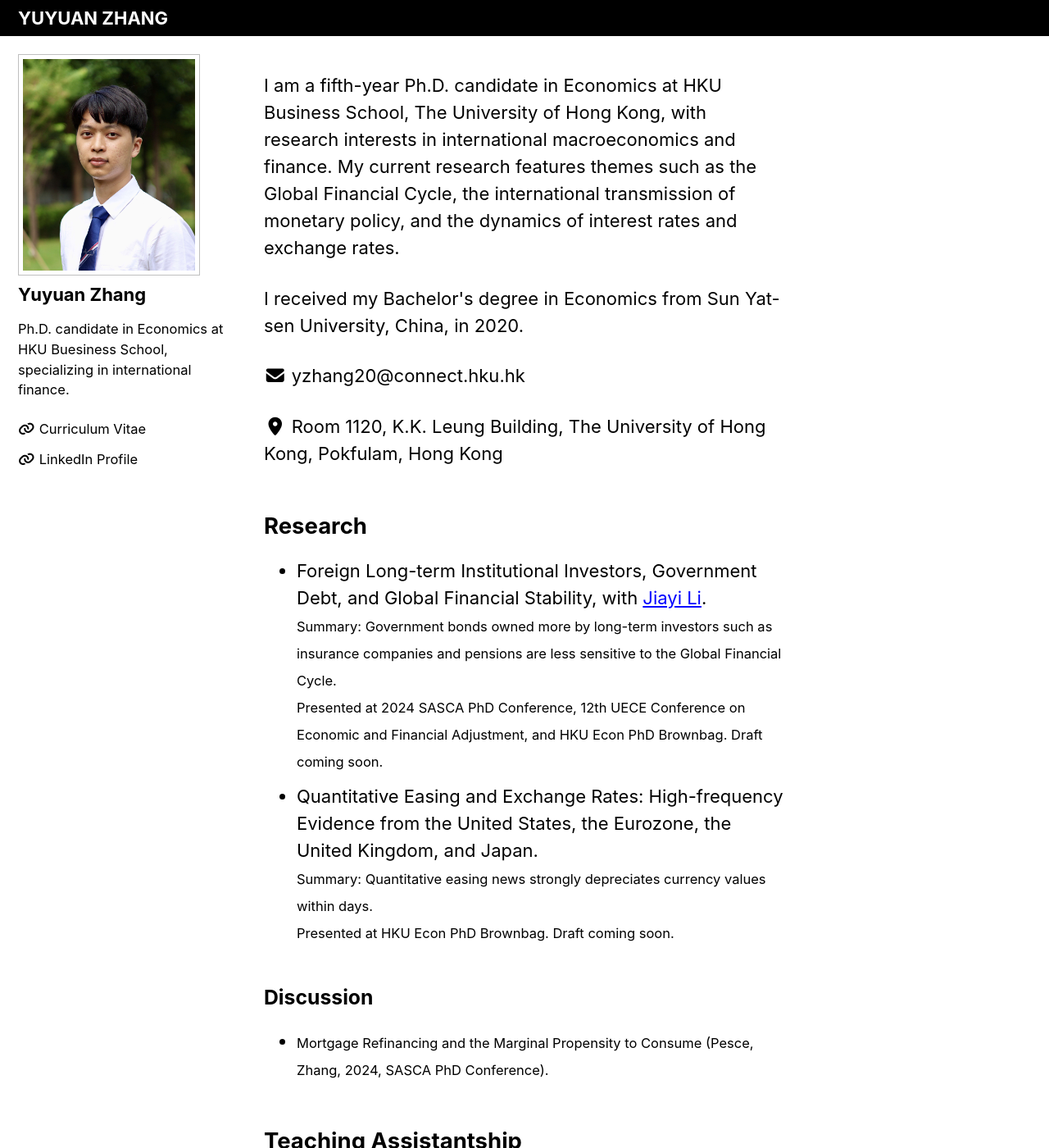
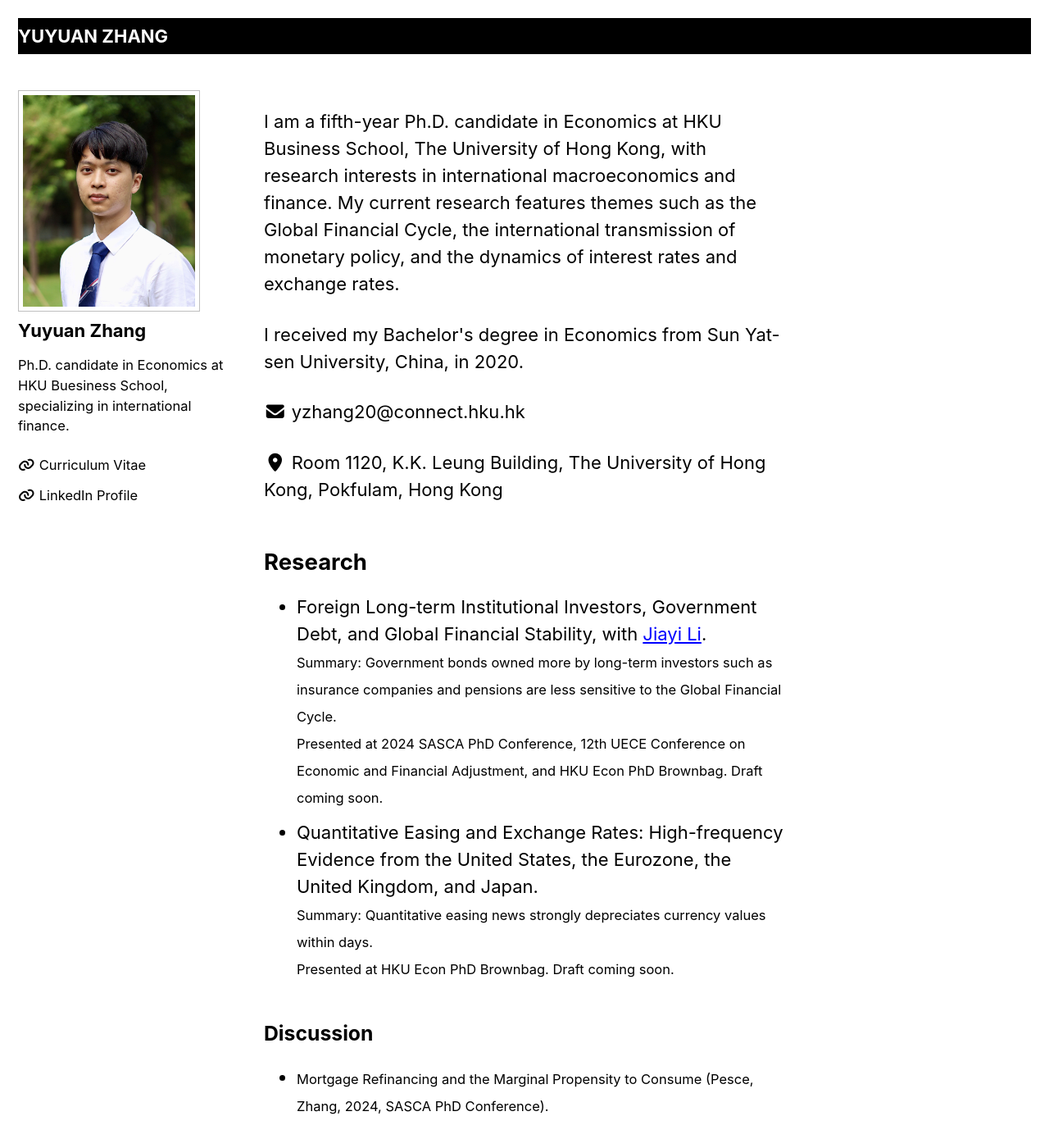
Before and after one commit to yuyuanecon/yuyuanecon.github.io, a Jekyll site: the page built from index.html, in a window 1280 px wide and 1400 px high. Shown: the whole window at 82% size. Built offline with Jekyll 4.4.1, drawn with Linux system fonts in a browser that asks for light colours; cached includes are drawn as plain includes; the list of posts is cut into pages by our own code.

Commit message:
Update _masthead.scss

```diff
--- a/_sass/minimal-mistakes/_masthead.scss
+++ b/_sass/minimal-mistakes/_masthead.scss
@@ -16,10 +16,8 @@
   &__inner-wrap {
     @include clearfix;
     margin-inline: auto;
-    /*
     padding: 1em;
-    */
-    padding: 0;  // Change this from 1em to 0
+    /*padding: 0;  // Change this from 1em to 0*/
     max-width: 100%;
     display: -webkit-box;
     display: -ms-flexbox;
@@ -30,6 +28,7 @@
     font-family: $sans-serif-narrow;
 
     @include breakpoint($x-large) {
+      padding: 1em;
       max-width: 100%;  // Change this from $max-width to 100%
       /*
       max-width: $max-width;
@@ -57,7 +56,6 @@
   -ms-flex-item-align: center;
   align-self: center;
   font-weight: bold;
-  padding-left: 1em;     // Add this line (16px space)
   // z-index: 20;
 }
 
```
